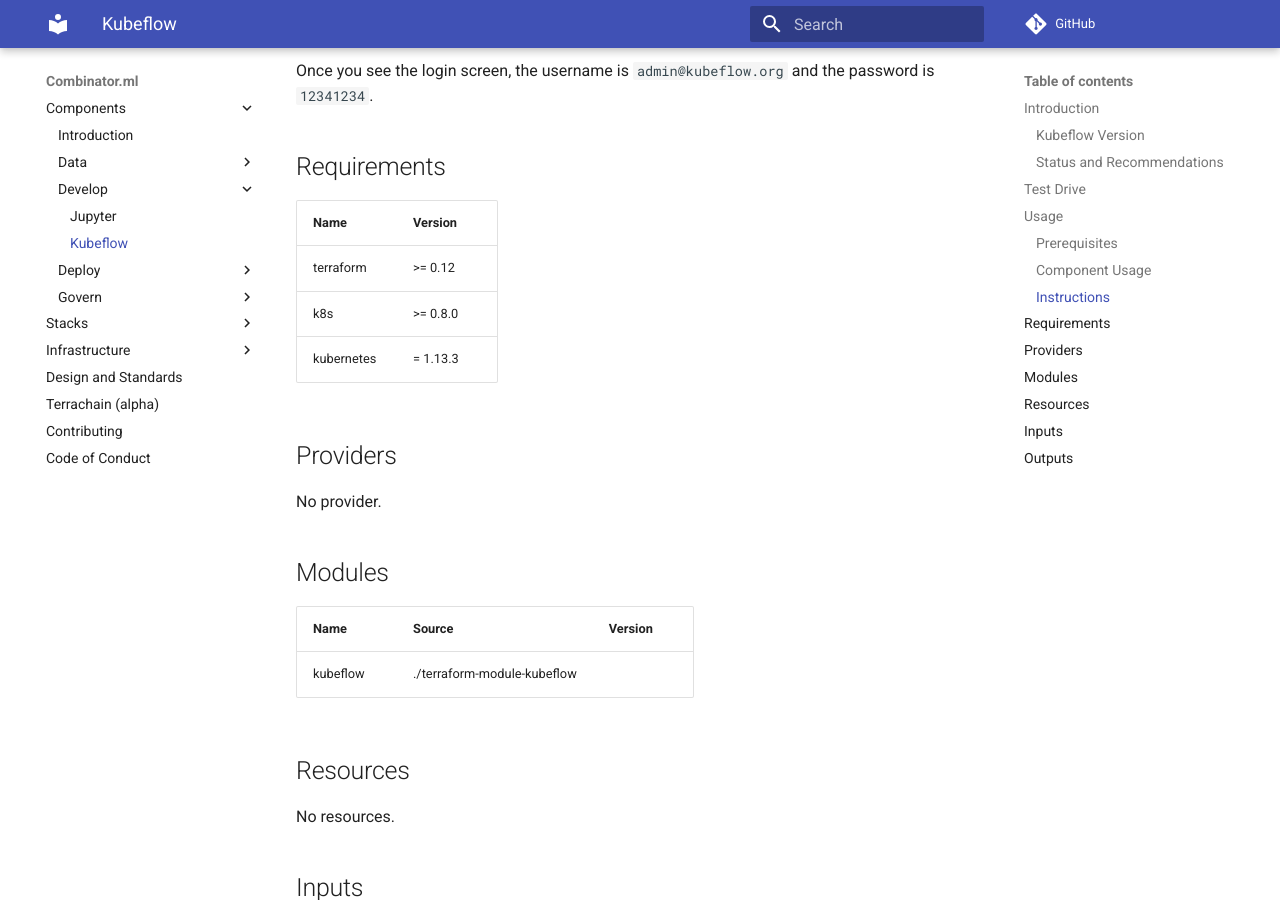
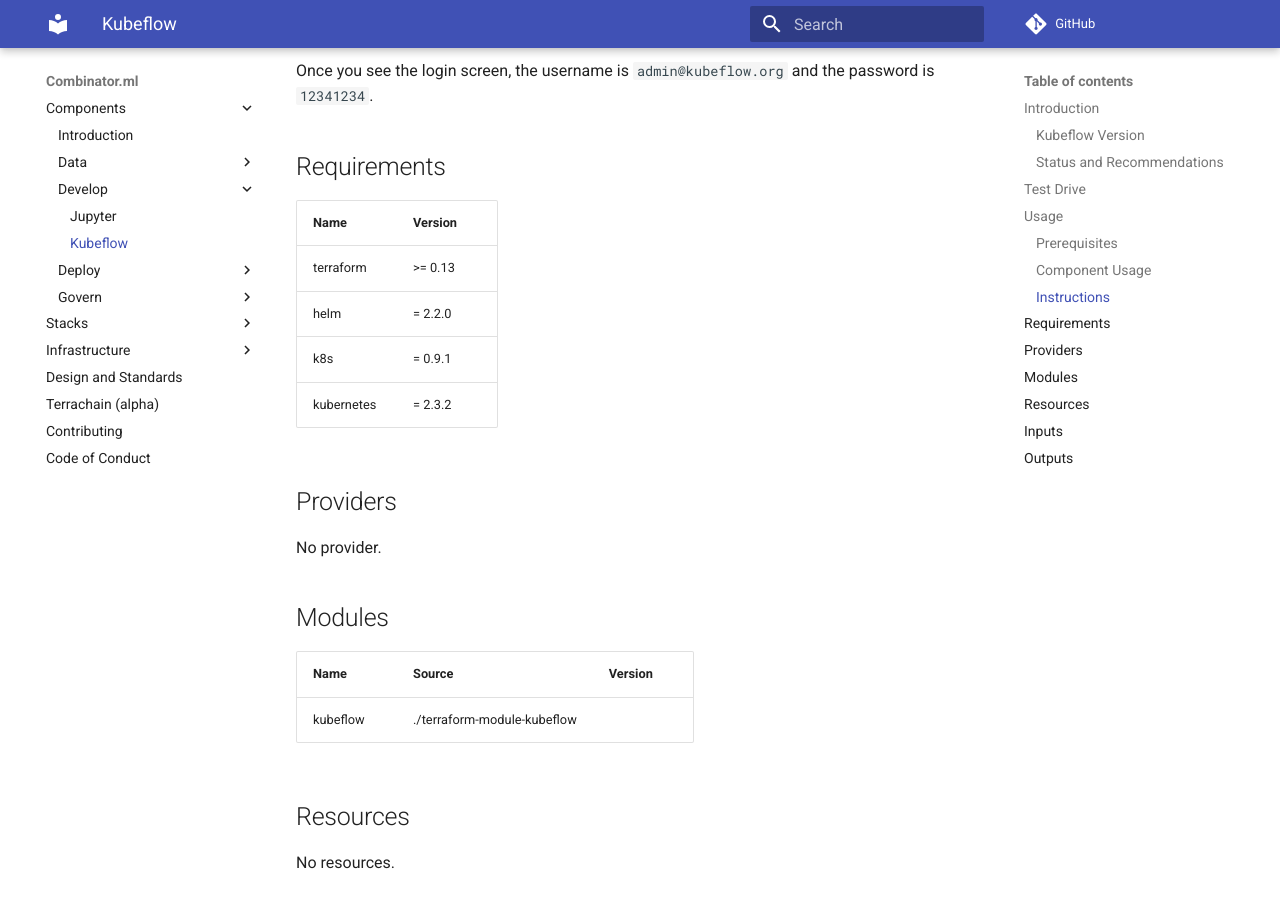
Before and after one commit to combinator-ml/combinator, an MkDocs documentation site: the page built from docs/components/develop/kubeflow.md, in a window 1280 px wide and 900 px high, scrolled down 1618 px. Built offline with MkDocs 1.6.1 and Material for MkDocs 9.7.7, drawn with Linux system fonts in a browser that asks for light colours; emoji names are drawn with the system emoji font; comment, search, counter and statistics services are not loaded.

Commit message:
docs: auto-update docs from combinator-ml/terraform-k8s-kubeflow

```diff
--- a/docs/components/develop/kubeflow.md
+++ b/docs/components/develop/kubeflow.md
@@ -57,9 +57,10 @@ Once you see the login screen, the username is `admin@kubeflow.org` and the pass
 
 | Name | Version |
 |------|---------|
-| terraform | >= 0.12 |
-| k8s | >= 0.8.0 |
-| kubernetes | = 1.13.3 |
+| terraform | >= 0.13 |
+| helm | = 2.2.0 |
+| k8s | = 0.9.1 |
+| kubernetes | = 2.3.2 |
 
 ## Providers
 
```
